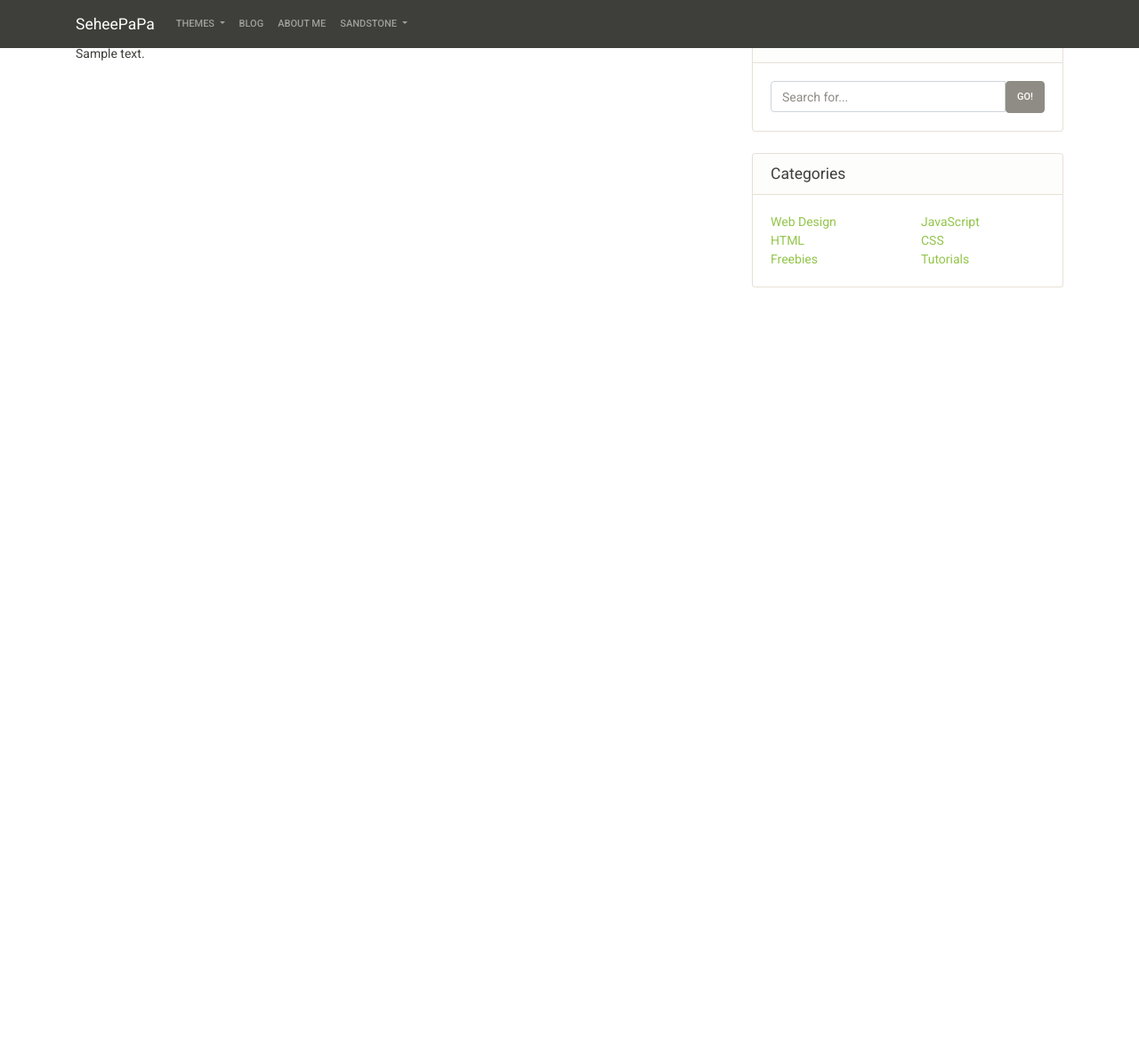
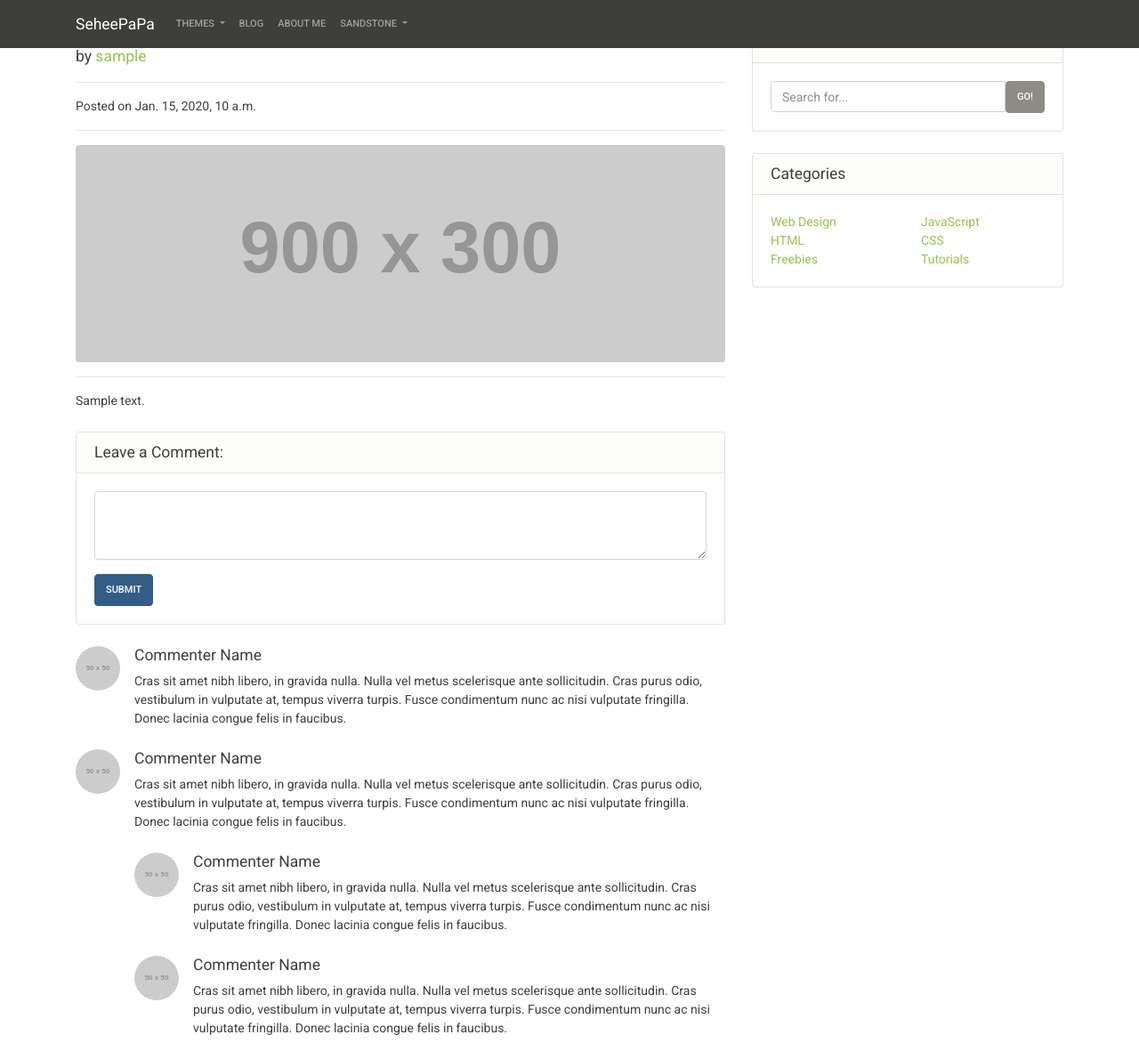
Before and after one commit to HoneySehee/my_website_jango, a Django app: template blog/templates/blog/post_detail.html in a window 1280 px wide. Shown: the whole page at 89% size. Before the commit the page ends 323 px from the top, so only its background shows below. Run offline with Django 3.2, Linux system fonts and the light colour scheme; the template is opened without the code that fills it: most values are stand-ins (such as "Sample title", 1, 10 or a date in 2020); grey boxes labelled with a size stand in for pictures from a placeholder-image service; parts of the project's set-up code (start-up, migrations or seed data) failed here and were passed over; some libraries are stand-ins or nearby versions.

Commit message:
post detail page basic functions are implemented

```diff
--- a/blog/templates/blog/base.html
+++ b/blog/templates/blog/base.html
@@ -76,16 +76,14 @@
 <div class="container">
 
   <div class="row">
-
     <!-- Blog Entries Column -->
-      <div class="col-md-8">
+    <div class="col-md-8" id="main_div">
       {% block content %}
       {% endblock %}
     </div>
 
     <!-- Sidebar Widgets Column -->
-      <div class="col-md-4">
-
+    <div class="col-md-4" id="sid_div">
       <!-- Search Widget -->
       <div class="card my-4">
         <h5 class="card-header">Search</h5>
--- a/blog/templates/blog/post_detail.html
+++ b/blog/templates/blog/post_detail.html
@@ -3,8 +3,77 @@
 {% block title %}{{ object.title }} - Blog{% endblock %}
 
 {% block content %}
+<!-- Title -->
 <h1>{{ object.title }}</h1>
-    <div>
-        {{ object.content }}
+
+<!-- Author -->
+<p class="lead">
+    by
+    <a href="#">{{ object.author.username }}</a>
+</p>
+
+<hr>
+
+<!-- Date/Time -->
+<p>Posted on {{ object.created }}</p>
+
+<hr>
+
+<!-- Preview Image -->
+{% if object.head_image %}
+<img class="img-fluid rounded" src="http://placehold.it/900x300" alt="">
+{% endif %}
+
+<hr>
+
+<!-- Post Content -->
+{{ object.content }}
+
+<!-- Comments Form -->
+<div class="card my-4">
+    <h5 class="card-header">Leave a Comment:</h5>
+    <div class="card-body">
+        <form>
+            <div class="form-group">
+                <textarea class="form-control" rows="3"></textarea>
+            </div>
+            <button type="submit" class="btn btn-primary">Submit</button>
+        </form>
     </div>
+</div>
+
+<!-- Single Comment -->
+<div class="media mb-4">
+    <img class="d-flex mr-3 rounded-circle" src="http://placehold.it/50x50" alt="">
+    <div class="media-body">
+        <h5 class="mt-0">Commenter Name</h5>
+        Cras sit amet nibh libero, in gravida nulla. Nulla vel metus scelerisque ante sollicitudin. Cras purus odio, vestibulum in vulputate at, tempus viverra turpis. Fusce condimentum nunc ac nisi vulputate fringilla. Donec lacinia congue felis in faucibus.
+    </div>
+</div>
+
+<!-- Comment with nested comments -->
+<div class="media mb-4">
+    <img class="d-flex mr-3 rounded-circle" src="http://placehold.it/50x50" alt="">
+    <div class="media-body">
+        <h5 class="mt-0">Commenter Name</h5>
+        Cras sit amet nibh libero, in gravida nulla. Nulla vel metus scelerisque ante sollicitudin. Cras purus odio, vestibulum in vulputate at, tempus viverra turpis. Fusce condimentum nunc ac nisi vulputate fringilla. Donec lacinia congue felis in faucibus.
+
+        <div class="media mt-4">
+            <img class="d-flex mr-3 rounded-circle" src="http://placehold.it/50x50" alt="">
+            <div class="media-body">
+                <h5 class="mt-0">Commenter Name</h5>
+                Cras sit amet nibh libero, in gravida nulla. Nulla vel metus scelerisque ante sollicitudin. Cras purus odio, vestibulum in vulputate at, tempus viverra turpis. Fusce condimentum nunc ac nisi vulputate fringilla. Donec lacinia congue felis in faucibus.
+            </div>
+        </div>
+
+        <div class="media mt-4">
+            <img class="d-flex mr-3 rounded-circle" src="http://placehold.it/50x50" alt="">
+            <div class="media-body">
+                <h5 class="mt-0">Commenter Name</h5>
+                Cras sit amet nibh libero, in gravida nulla. Nulla vel metus scelerisque ante sollicitudin. Cras purus odio, vestibulum in vulputate at, tempus viverra turpis. Fusce condimentum nunc ac nisi vulputate fringilla. Donec lacinia congue felis in faucibus.
+            </div>
+        </div>
+
+    </div>
+</div>
 {% endblock %}
--- a/blog/templates/blog/post_list.html
+++ b/blog/templates/blog/post_list.html
@@ -14,7 +14,7 @@
     <div class="card-body">
         <h2 class="card-title">{{ p }}</h2>
         <p class="card-text">{{ p.content | truncatewords:50 }}</p>
-            <a href="#" class="btn btn-primary">Read More &rarr;</a>
+        <a href="{{ p.get_absolute_url }}" class="btn btn-primary" id=read-more-post-{{p.pk}}>Read More &rarr;</a>
     </div>
     <div class="card-footer text-muted">
         Posted on {{ p.created }} by
@@ -24,5 +24,5 @@
 {% endfor %}
 {% else %}
 <h3>아직 게시물이 없습니다</h3>
-          {% endif %}
+{% endif %}Sidebar
 {% endblock %}
```
Also changed, not shown: blog/tests.py (+12 -5 lines). Lines whose indentation alone changed are shown as unchanged.
